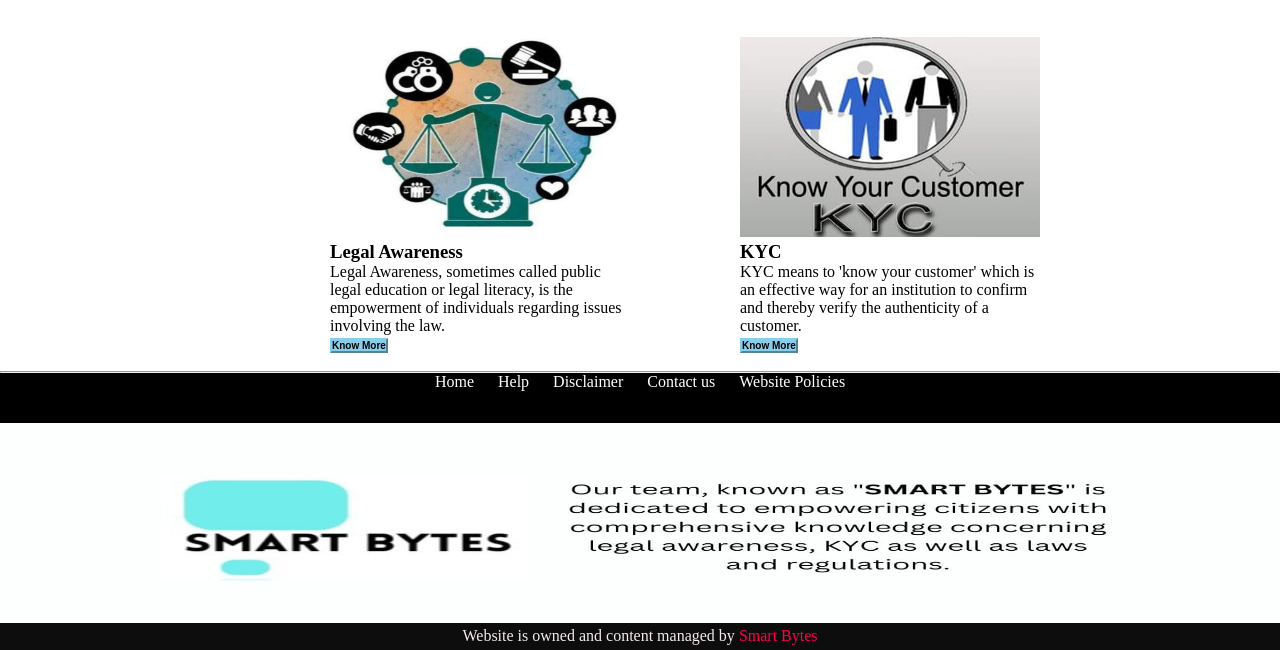
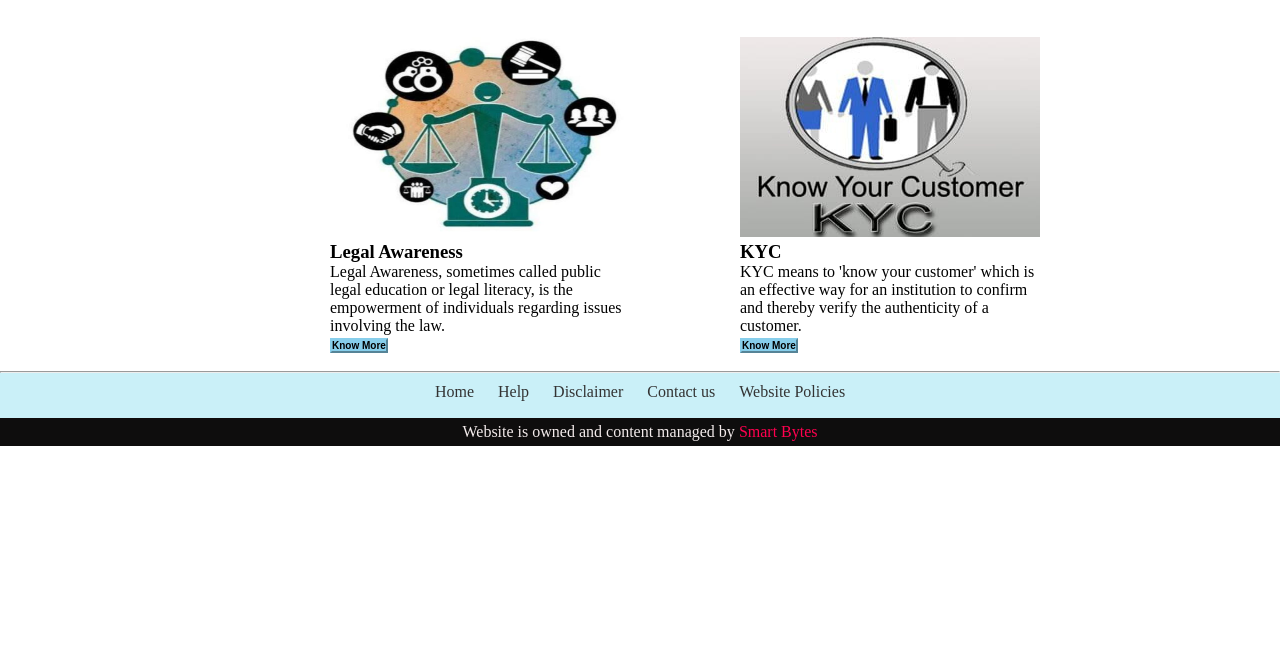
Before and after one commit to isakshiraj/LegalKycBuddypriyanka, a plain HTML site: page index.html in a window 1280 px wide. Shown: the part 428-1078 px from the top of the page. After the commit the page ends 874 px from the top, so only its background shows below. Drawn offline with Linux system fonts and the light colour scheme.

Commit message:
HomepageFooterChange

```diff
--- a/index.html
+++ b/index.html
@@ -173,21 +173,17 @@
 </div>
 <br>
 <hr>
-<section id="lowermenu" style="background-color: black; width: 100%; height: 50px;">
-    <div style="display: flex; justify-content: center; text-align: center;">
+<section id="lowermenu" style="     background-color: #caf0f8; width: 100%; height: 50px;">
+    <div style="display: flex; justify-content: center; text-align: center; padding-top: 10px;">
     <nav class="nav nav-pills flex-column flex-sm-row">
-        <a  style="color:white;text-decoration:none; margin: 0 10px;" class="flex-sm-fill text-sm-center nav-link active" href="index.html">Home</a>
-        <a  style="color:white;text-decoration:none; margin: 0 10px;" class="flex-sm-fill text-sm-center nav-link active" href="help.html">Help</a>
-        <a style="color:white; text-decoration: none; margin: 0 10px;"   class="flex-sm-fill text-sm-center nav-link" href="disclaimer.html">Disclaimer</a>
-        <a style="color: white; text-decoration: none; margin: 0 10px;" class="flex-sm-fill text-sm-center nav-link" href="contact.html">Contact us</a>
-        <a style="color: white; text-decoration: none; margin: 0 10px;" class="flex-sm-fill text-sm-center nav-link" href="websitepolicies.html">Website Policies</a>
+        <a  style="color: #333;text-decoration:none; margin: 0 10px;" class="flex-sm-fill text-sm-center nav-link active" href="index.html">Home</a>
+        <a  style="color: #333;text-decoration:none; margin: 0 10px;" class="flex-sm-fill text-sm-center nav-link active" href="help.html">Help</a>
+        <a style="color: #333; text-decoration: none; margin: 0 10px;"   class="flex-sm-fill text-sm-center nav-link" href="disclaimer.html">Disclaimer</a>
+        <a style="color: #333; text-decoration: none; margin: 0 10px;" class="flex-sm-fill text-sm-center nav-link" href="contact.html">Contact us</a>
+        <a style="color: #333; text-decoration: none; margin: 0 10px;" class="flex-sm-fill text-sm-center nav-link" href="websitepolicies.html">Website Policies</a>
     </nav>
       </div>
 </section>
-
-<div class="my2Slides">
-    <img src="/images/bottomimgindex.jpg" style="width:100%; height:200px">
-</div>
 
 
 
```
Also changed, not shown: style.css (line endings or trailing spaces).
